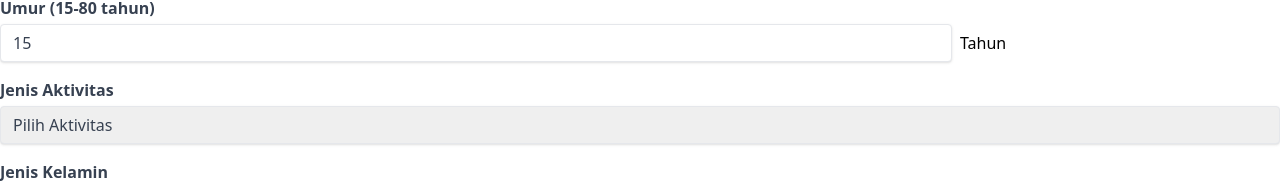
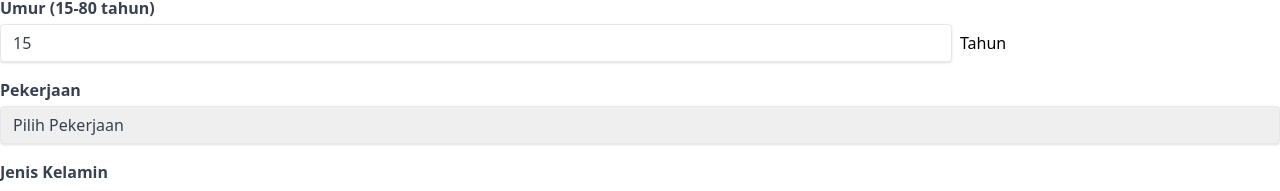
Before and after one commit to hex-grammer/diabetes-assistant, a Next.js app: page /panel/data-diri in a window 1280 px wide. Shown: the part 168-359 px from the top of the page. Built offline with nearby package versions, Linux system fonts and the light colour scheme.

Commit message:
update aktivitas jadi pekerjaan

```diff
--- /dev/null
+++ b/src/lib/pekerjaan.tsx
@@ -0,0 +1,75 @@
+export const PEKERJAAN = [
+  { nama_pekerjaan: "Pekerjaan Kantoran", kategori: "ringan" },
+  { nama_pekerjaan: "Guru", kategori: "sedang" },
+  { nama_pekerjaan: "Dokter", kategori: "berat" },
+  { nama_pekerjaan: "Pegawai Restoran", kategori: "sedang" },
+  { nama_pekerjaan: "Petugas Kebersihan", kategori: "ringan" },
+  { nama_pekerjaan: "Pegawai Konstruksi", kategori: "berat" },
+  { nama_pekerjaan: "Desainer Grafis", kategori: "ringan" },
+  { nama_pekerjaan: "Programmer", kategori: "ringan" },
+  { nama_pekerjaan: "Penulis", kategori: "ringan" },
+  { nama_pekerjaan: "Koki", kategori: "sedang" },
+  { nama_pekerjaan: "Pramugari", kategori: "sedang" },
+  { nama_pekerjaan: "Petani", kategori: "berat" },
+  { nama_pekerjaan: "Tukang Las", kategori: "berat" },
+  { nama_pekerjaan: "Polisi", kategori: "sedang" },
+  { nama_pekerjaan: "Montir", kategori: "sedang" },
+  { nama_pekerjaan: "Pekerja Pabrik", kategori: "berat" },
+  { nama_pekerjaan: "Penjahit", kategori: "ringan" },
+  { nama_pekerjaan: "Pegawai Bank", kategori: "ringan" },
+  { nama_pekerjaan: "Insinyur", kategori: "ringan" },
+  { nama_pekerjaan: "Arsitek", kategori: "ringan" },
+  { nama_pekerjaan: "Aktor/Aktris", kategori: "ringan" },
+  { nama_pekerjaan: "Seniman", kategori: "ringan" },
+  { nama_pekerjaan: "Musisi", kategori: "ringan" },
+  { nama_pekerjaan: "Penari", kategori: "sedang" },
+  { nama_pekerjaan: "Atlet", kategori: "berat" },
+  { nama_pekerjaan: "Pelaut", kategori: "sedang" },
+  { nama_pekerjaan: "Pengacara", kategori: "ringan" },
+  { nama_pekerjaan: "Wartawan", kategori: "ringan" },
+  { nama_pekerjaan: "Peneliti", kategori: "ringan" },
+  { nama_pekerjaan: "Fotografer", kategori: "ringan" },
+  { nama_pekerjaan: "Diplomat", kategori: "ringan" },
+  { nama_pekerjaan: "Perawat", kategori: "sedang" },
+  { nama_pekerjaan: "Apoteker", kategori: "ringan" },
+  { nama_pekerjaan: "Psikolog", kategori: "ringan" },
+  { nama_pekerjaan: "Ahli Gizi", kategori: "ringan" },
+  { nama_pekerjaan: "Terapis", kategori: "sedang" },
+  { nama_pekerjaan: "Pengajar", kategori: "sedang" },
+  { nama_pekerjaan: "Peneliti Medis", kategori: "berat" },
+  { nama_pekerjaan: "Pengusaha", kategori: "sedang" },
+  { nama_pekerjaan: "Marketing", kategori: "ringan" },
+  { nama_pekerjaan: "Manajer", kategori: "ringan" },
+  { nama_pekerjaan: "Pilot", kategori: "sedang" },
+  { nama_pekerjaan: "Sipir", kategori: "berat" },
+  { nama_pekerjaan: "Pramugara", kategori: "sedang" },
+  { nama_pekerjaan: "Bartender", kategori: "sedang" },
+  { nama_pekerjaan: "Perawat Hewan", kategori: "ringan" },
+  { nama_pekerjaan: "Teknisi Komputer", kategori: "ringan" },
+  { nama_pekerjaan: "Supir", kategori: "sedang" },
+  { nama_pekerjaan: "Satpam", kategori: "sedang" },
+  { nama_pekerjaan: "Akuntan", kategori: "ringan" },
+  { nama_pekerjaan: "Agen Asuransi", kategori: "ringan" },
+  { nama_pekerjaan: "Pegawai Kantor Pos", kategori: "ringan" },
+  { nama_pekerjaan: "Pegawai Imigrasi", kategori: "ringan" },
+  { nama_pekerjaan: "Pelatih Olahraga", kategori: "ringan" },
+  { nama_pekerjaan: "Karyawan Toko", kategori: "ringan" },
+  { nama_pekerjaan: "Pegawai Keuangan", kategori: "ringan" },
+  { nama_pekerjaan: "Pegawai Hotel", kategori: "sedang" },
+  { nama_pekerjaan: "Pegawai Travel", kategori: "ringan" },
+  { nama_pekerjaan: "Konsultan Keuangan", kategori: "ringan" },
+  { nama_pekerjaan: "Pelukis", kategori: "ringan" },
+  { nama_pekerjaan: "Koreografer", kategori: "sedang" },
+  { nama_pekerjaan: "Pembawa Acara", kategori: "ringan" },
+  { nama_pekerjaan: "Asisten Rumah Tangga", kategori: "sedang" },
+  { nama_pekerjaan: "Juragan Kapal", kategori: "berat" },
+  { nama_pekerjaan: "Pegawai Administrasi", kategori: "ringan" },
+  { nama_pekerjaan: "Petugas Bank", kategori: "ringan" },
+  { nama_pekerjaan: "Pelayan Restoran", kategori: "ringan" },
+  { nama_pekerjaan: "Pekerja Konstruksi", kategori: "berat" },
+  { nama_pekerjaan: "Petugas Parkir", kategori: "ringan" },
+  { nama_pekerjaan: "Pegawai Jasa Pengiriman", kategori: "ringan" },
+  { nama_pekerjaan: "Konsultan Bisnis", kategori: "ringan" },
+  { nama_pekerjaan: "Penulis Naskah", kategori: "ringan" },
+  { nama_pekerjaan: "Editor", kategori: "ringan" },
+];
--- a/src/pages/panel/data-diri.tsx
+++ b/src/pages/panel/data-diri.tsx
@@ -1,5 +1,6 @@
 import { useEffect, useState } from "react";
 import { toast } from "react-toastify";
+import { PEKERJAAN } from "../../lib/pekerjaan";
 
 interface FormData {
   beratBadan: number;
@@ -47,8 +48,8 @@ function DataDiri({ setKKH }: DataDiriProps) {
   };
 
   // fungsi untuk menghitung KKH
-  const hitungKKH = () => {
-    const { beratBadan, tinggiBadan, umur, aktivitas, jenisKelamin } = formData;
+  const hitungKKH = (data: FormData) => {
+    const { beratBadan, tinggiBadan, umur, aktivitas, jenisKelamin } = data;
     let kkh = 0;
     if (jenisKelamin === "laki-laki") {
       kkh = 66 + 13.7 * beratBadan + 5 * tinggiBadan - 6.8 * umur;
@@ -69,10 +70,15 @@ function DataDiri({ setKKH }: DataDiriProps) {
 
   const handleSubmit = (event: React.FormEvent<HTMLFormElement>) => {
     event.preventDefault();
-    console.log(formData);
-    // set KKH
-    setKKH(hitungKKH());
-    toast.success("Data berhasil disimpan!");
+    setKKH(
+      hitungKKH({
+        ...formData,
+        aktivitas: PEKERJAAN[
+          PEKERJAAN.map((p) => p.nama_pekerjaan).indexOf(formData.aktivitas)
+        ]?.kategori as string,
+      })
+    );
+    // toast.success("Data berhasil disimpan!");
   };
 
   return (
@@ -140,7 +146,7 @@ function DataDiri({ setKKH }: DataDiriProps) {
           className="mb-1 block font-bold text-gray-700"
           htmlFor="aktivitas"
         >
-          Jenis Aktivitas
+          Pekerjaan
         </label>
         <select
           className="focus:shadow-outline w-full appearance-none rounded border py-2 px-3 leading-tight text-gray-700 shadow focus:outline-none"
@@ -150,10 +156,15 @@ function DataDiri({ setKKH }: DataDiriProps) {
           onChange={(e) => void handleInputChange(e)}
           required
         >
-          <option value="">Pilih Aktivitas</option>
-          <option value="ringan">Ringan</option>
-          <option value="sedang">Sedang</option>
-          <option value="berat">Berat</option>
+          <option value="">Pilih Pekerjaan</option>
+          {PEKERJAAN.map((pekerjaan) => (
+            <option
+              key={pekerjaan.nama_pekerjaan}
+              value={pekerjaan.nama_pekerjaan}
+            >
+              {pekerjaan.nama_pekerjaan}
+            </option>
+          ))}
         </select>
       </div>
       {/* Jenis Kelamin */}
--- a/src/pages/panel/forward-chaining.tsx
+++ b/src/pages/panel/forward-chaining.tsx
@@ -1,40 +1,17 @@
-import React, { useState } from "react";
 import Layout from "../Layout";
 import { ToastContainer } from "react-toastify";
 import "react-toastify/dist/ReactToastify.css";
-import AbjadCard from "../../components/AbjadCard";
 import { useRouter } from "next/router";
-import { AiOutlineCloseCircle } from "react-icons/ai";
 import { getSession } from "next-auth/react";
 import type { GetServerSidePropsContext } from "next";
 
 function ForwardChaining() {
   const router = useRouter();
   const paths = router.pathname.split("/").slice(2);
-  const [modalLabel, setModalLabel] = useState("");
   return (
     <Layout>
       <>
         <div className="relative grid h-fit w-full grid-cols-1 gap-2 p-6 sm:grid-cols-6">
-          {/* modal */}
-          {modalLabel !== "" && (
-            <div
-              className="fixed top-[10vh] left-0 z-20 hidden h-[92vh] w-full items-center justify-center bg-gray-500 bg-opacity-75 backdrop-blur-sm sm:left-[18%] sm:top-[8vh] sm:flex sm:w-[82%]"
-              onClick={() => setModalLabel("")}
-            >
-              <div className="relative">
-                <AiOutlineCloseCircle
-                  className="absolute right-0 top-0 z-10 cursor-pointer rounded-tr-md bg-gray-300 bg-opacity-40 p-0.5 text-2xl text-gray-800"
-                  onClick={() => setModalLabel("")}
-                />
-                <AbjadCard
-                  title={modalLabel}
-                  showModal={() => setModalLabel(modalLabel)}
-                  image={`https://loremflickr.com/320/180/${modalLabel}`}
-                />
-              </div>
-            </div>
-          )}
           <div className="col-span-full mb-2">
             <h1 className="text-center text-2xl font-bold uppercase">
               {paths}
```
